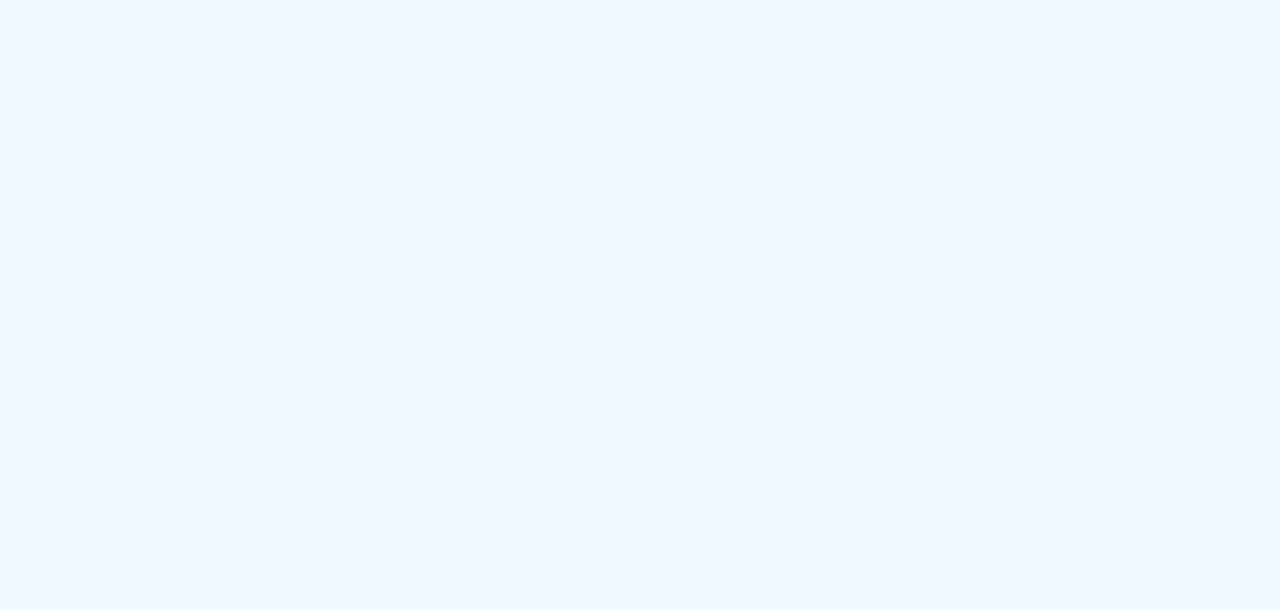
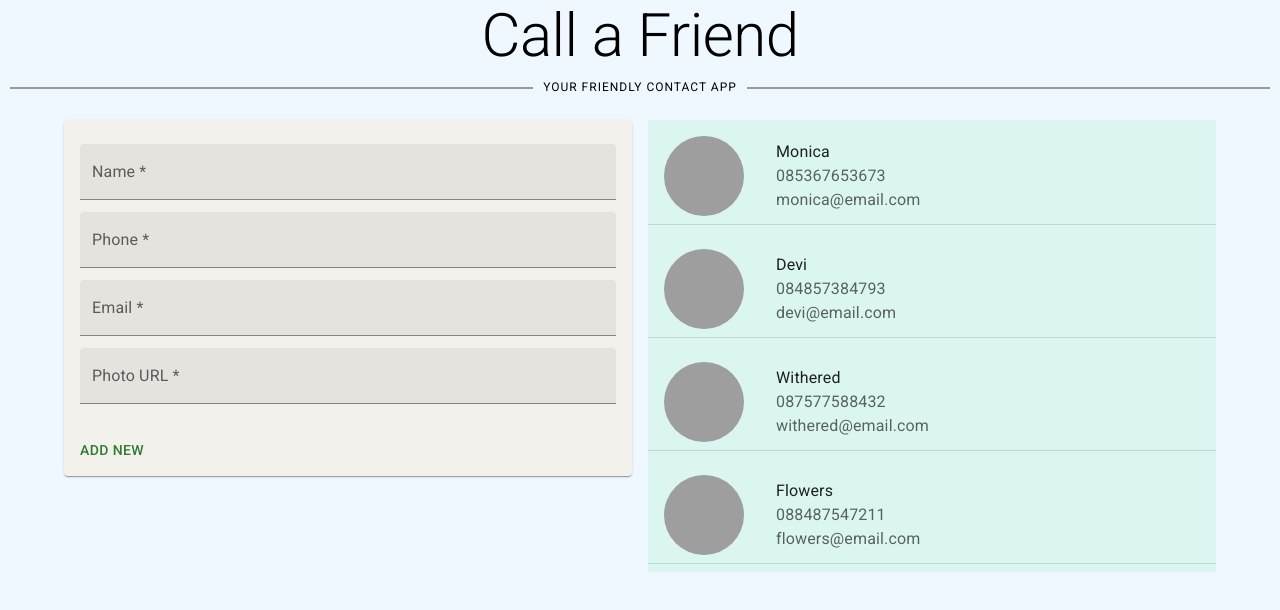
Before and after one commit to dts-kominfo-rea4b/challenge-react-with-mui-ikhsanse, a React (Create React App) app: page / in a window 1280 px wide. Shown: the top 610 px of the page. Built offline with nearby package versions, Linux system fonts and the light colour scheme; grey boxes are pictures that could not be loaded.

Commit message:
Input new Contact and display Contact

```diff
--- a/src/App.js
+++ b/src/App.js
@@ -1,17 +1,39 @@
+import {useState} from 'react';
 import './App.css';
-
+import Header from './components/Header';
+import Contact from './components/Contact';
+import ContactForm from './components/ContactForm';
+import Container from '@mui/material/Container';
+import Grid from '@mui/material/Grid';
 // Uncomment untuk memuat daftar kontak
-// import contactsJSON from './data/contacts.json';
+import contactsJSON from './data/contacts.json';
 const App = () => {
   // Masukkan Header dan lakukan map untuk Contact ke dalam div App
   // untuk membuat daftar kontak bisa menggunakan MUI list
   // https://mui.com/material-ui/react-list/#folder-list
 
   // Masukkan contacts yang sudah didapat dalam JSON sebagai initial state
+  const [contacts, setContacts] = useState(contactsJSON);
+
   // Buatlah handler untuk menambahkan kontak baru yang akan dikirim ke ContactForm
+  const addContactHandler = (newContact) => {
+    setContacts([...contacts, newContact])
+  }
+  console.log(contacts)
 
   return (
     <div className="App">
+      <Header/>
+      <Container sx={{marginTop:'1rem'}}>
+        <Grid container justifyContent="space-between" spacing={2}>
+          <Grid item md={6}>
+            <ContactForm addContactOnHandler={addContactHandler}/>
+          </Grid>
+          <Grid item md={6}>
+            <Contact data={contacts}/>
+          </Grid>
+        </Grid>
+      </Container>
     </div>
   );
 };
--- a/src/components/Contact.js
+++ b/src/components/Contact.js
@@ -1,13 +1,41 @@
 // Terima props lalu tampilkan dalam Contact component
 // Contact component dapat berupa MUI ListItem
 // https://mui.com/material-ui/react-list/#folder-list
-import React from 'react';
+import React from "react";
+import List from "@mui/material/List";
+import ListItem from "@mui/material/ListItem";
+import Divider from "@mui/material/Divider";
+import ListItemText from "@mui/material/ListItemText";
+import ListItemAvatar from "@mui/material/ListItemAvatar";
+import Avatar from "@mui/material/Avatar";
+import Typography from "@mui/material/Typography";
 
 // Kalian bisa membuat CSS sendiri di src/components/Contact.css
 // atau langsung tambahkan dengan sx={{}}
 const Contact = ({ data }) => {
-    // Contact berisi foto, nama, telepon, dan email
-    return (<></>);
+  // Contact berisi foto, nama, telepon, dan email
+  return (
+    <>
+      {data.map((contact) => (
+        <List sx={{ width: "100%", backgroundColor: "#dbf6f0" }}>
+          <ListItem>
+            <ListItemAvatar>
+              <Avatar
+                sx={{ width: "80px", height: "80px", marginRight: "2rem" }}
+                src={contact.photo}
+              />
+            </ListItemAvatar>
+            <ListItemText>
+              <Typography color="text.primary">{contact.name}</Typography>
+              <Typography color="text.secondary">{contact.phone}</Typography>
+              <Typography color="text.secondary">{contact.email}</Typography>
+            </ListItemText>
+          </ListItem>
+          <Divider />
+        </List>
+      ))}
+    </>
+  );
 };
 
 export default Contact;
--- a/src/components/ContactForm.js
+++ b/src/components/ContactForm.js
@@ -1,15 +1,108 @@
+import React, { useState } from "react";
+import Card from "@mui/material/Card";
+import CardActions from "@mui/material/CardActions";
+import CardContent from "@mui/material/CardContent";
+import Button from "@mui/material/Button";
+import TextField from "@mui/material/TextField";
+
 // Form dapat dibuat dengan TextField
 // https://mui.com/material-ui/react-text-field/#basic-textfield
 // dan Card
 // https://mui.com/material-ui/react-card/#basic-card
 
-const ContactForm = () => {
-    // Form berisi name, phone, email, dan photo url
-    // Buatlah state newContact berupa objek sesuai dengan data yang ada
+const ContactForm = ({addContactOnHandler}) => {
+  const [enteredName, setEnteredName] = useState("");
+  const [enteredPhone, setEnteredPhone] = useState("");
+  const [enteredEmail, setEnteredEmail] = useState("");
+  const [enteredPhoto, setEnteredPhoto] = useState("");
+  const [newContact, setNewContact] = useState([]);
+  // Form berisi name, phone, email, dan photo url
+  // Buatlah state newContact berupa objek sesuai dengan data yang ada
+  const nameHandler = (e) => {
+    setEnteredName(e.target.value);
+  };
 
-    return (
-        <> </>
-    );
-}
+  const phoneHandler = (e) => {
+    setEnteredPhone(e.target.value);
+  };
+
+  const emailHandler = (e) => {
+    setEnteredEmail(e.target.value);
+  };
+
+  const photoHandler = (e) => {
+    setEnteredPhoto(e.target.value);
+  };
+
+  const addContactHandler = () => {
+    const contact = {
+      name: enteredName,
+      email: enteredEmail,
+      phone: enteredPhone,
+      photo: enteredPhoto,
+    };
+    setNewContact(contact);
+    addContactOnHandler(contact);
+
+    setEnteredEmail("");
+    setEnteredName("");
+    setEnteredPhone("");
+    setEnteredPhoto("");
+  };
+
+  return (
+    <>
+      {/* <form> */}
+      <Card sx={{ backgroundColor: "#f3f1eb" }}>
+        <CardContent>
+          <TextField
+            fullWidth
+            id="name-field"
+            label="Name *"
+            variant="filled"
+            margin="dense"
+            value={enteredName}
+            onChange={nameHandler}
+          />
+          <TextField
+            fullWidth
+            type="number"
+            id="phone-field"
+            label="Phone *"
+            variant="filled"
+            margin="dense"
+            value={enteredPhone}
+            onChange={phoneHandler}
+          />
+          <TextField
+            fullWidth
+            type="email"
+            id="email-field"
+            label="Email *"
+            variant="filled"
+            margin="dense"
+            value={enteredEmail}
+            onChange={emailHandler}
+          />
+          <TextField
+            fullWidth
+            id="photo-field"
+            label="Photo URL *"
+            variant="filled"
+            margin="dense"
+            value={enteredPhoto}
+            onChange={photoHandler}
+          />
+        </CardContent>
+        <CardActions>
+          <Button onClick={addContactHandler} color="success" variant="text">
+            Add New
+          </Button>
+        </CardActions>
+      </Card>
+      {/* </form> */}
+    </>
+  );
+};
 
 export default ContactForm;
--- /dev/null
+++ b/src/components/Header.css
@@ -0,0 +1,16 @@
+.subtitle {
+  display: flex;
+  margin-bottom: 10rem;
+}
+.subtitle:before,
+.subtitle:after {
+  content: "";
+  flex: 1 1;
+  border-bottom: 2px solid #999999;
+  margin: auto;
+}
+.subtitle:before,
+.subtitle:after {
+  margin-left: 10px;
+  margin-right: 10px;
+}
--- a/src/components/Header.js
+++ b/src/components/Header.js
@@ -1,3 +1,5 @@
+import Typography from '@mui/material/Typography';
+import './Header.css'
 // Kalian bisa menambahkan CSS di src/components/Header.css
 // atau langsung tambahkan dengan sx={{}}
 import React from 'react';
@@ -7,7 +9,10 @@ import React from 'react';
 // Subtitle: Your friendly contact app
 const Header = () => {
   return (
-    <></>
+    <>
+    <Typography variant="h2">Call a Friend</Typography>
+    <Typography variant='overline' className='subtitle'>Your friendly contact app</Typography>
+    </>
   );
 };
 
```
